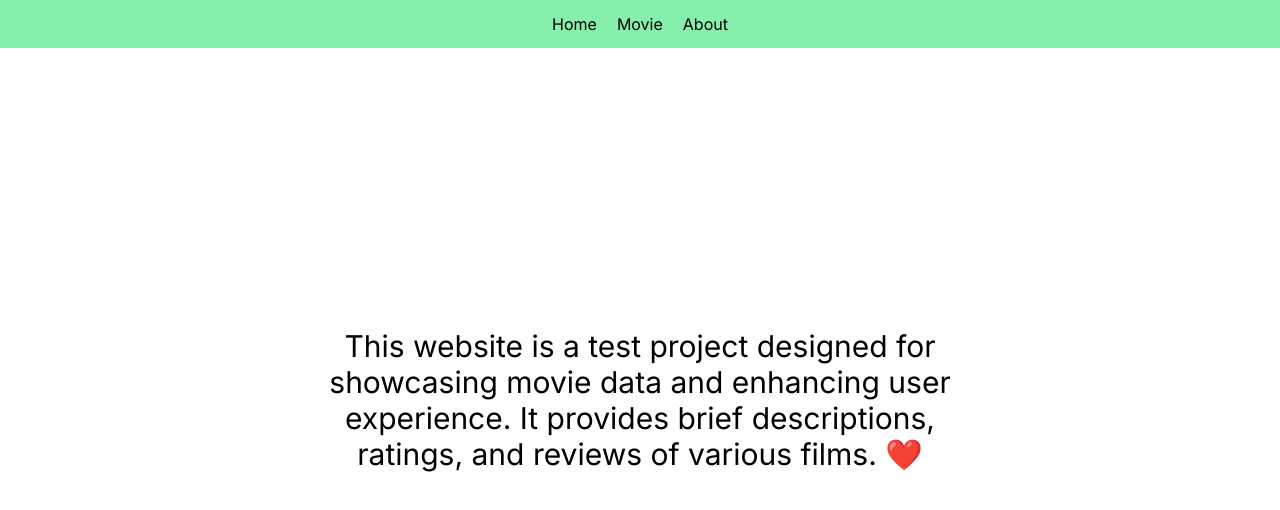
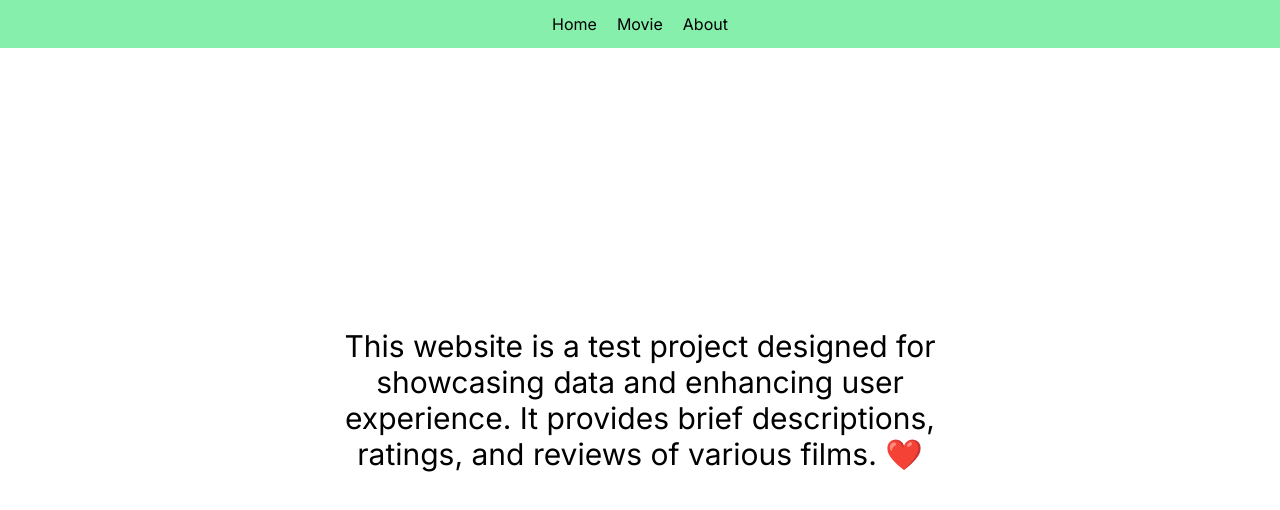
Before and after one commit to vaxojaniashvili/test-website, a Next.js app: page /pages/About in a window 1280 px wide. Shown: the top 510 px of the page. Built offline with nearby package versions, Linux system fonts and the light colour scheme.

Commit message:
little-change

```diff
--- a/src/app/pages/About/page.tsx
+++ b/src/app/pages/About/page.tsx
@@ -7,7 +7,7 @@ const page = () => {
       <Header />
       <div className="absolute top-1/2 left-1/2 translate-x-[-50%] translate-y-[-50%]">
         <h1 className="text-3xl text-center leading-9">
-          This website is a test project designed for showcasing movie data and
+          This website is a test project designed for showcasing  data and
           enhancing user experience. It provides brief descriptions, ratings,
           and reviews of various films. ❤️
         </h1>
```
